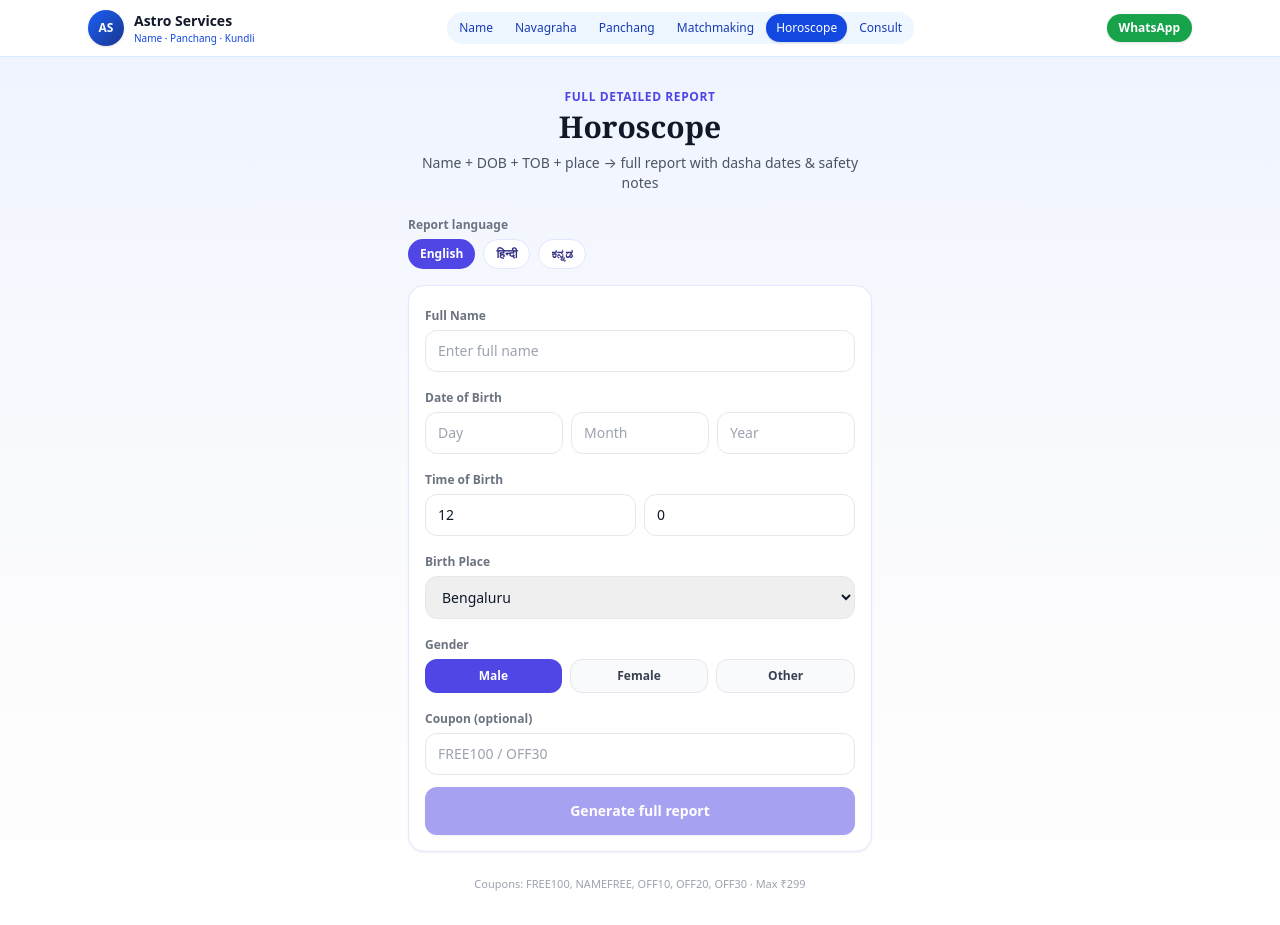
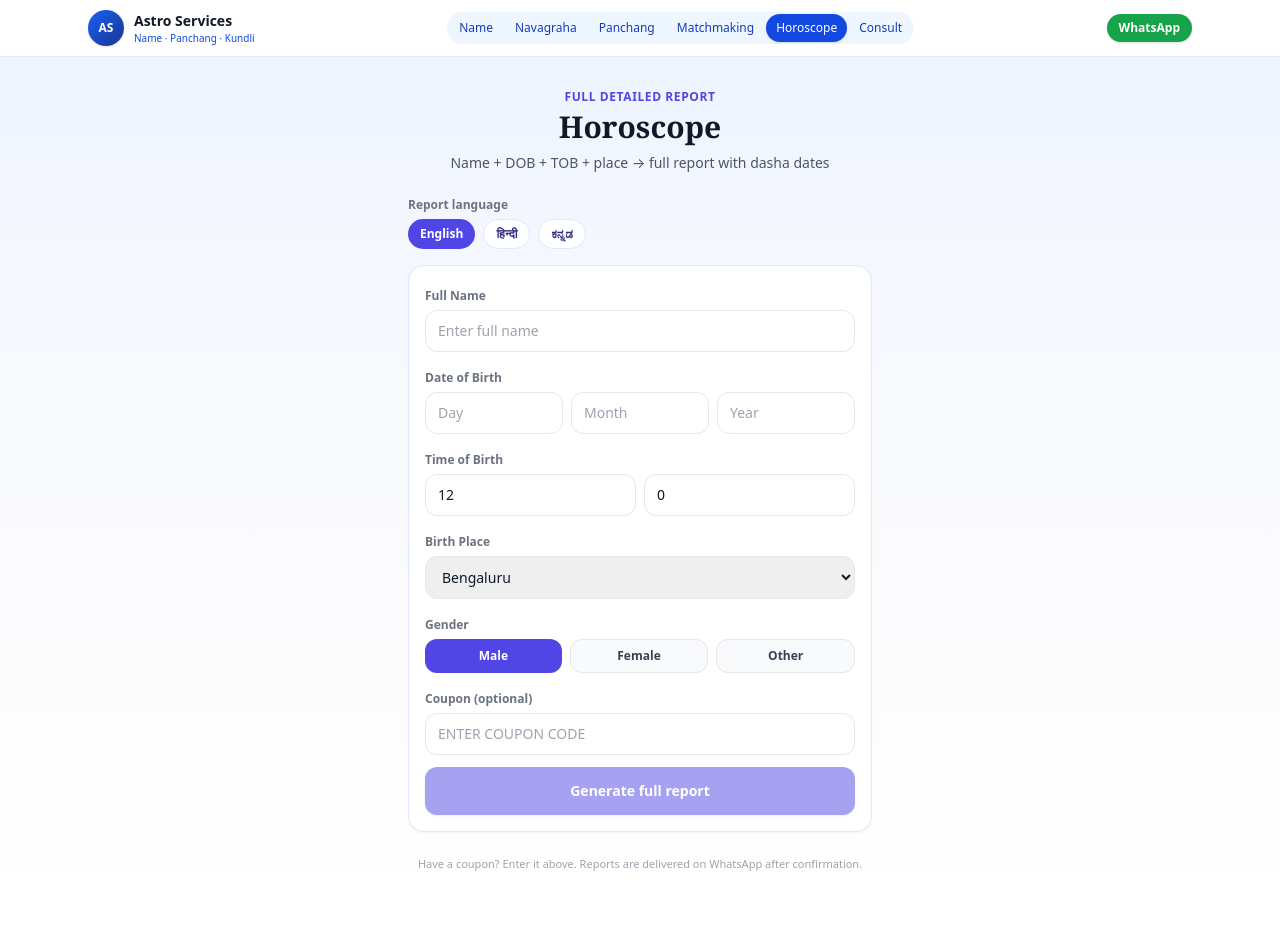
Before and after one commit to mohankumar31075-cyber/name-numerology-tool, a Next.js app: page /horoscope in a window 1280 px wide. Built offline with nearby package versions, Linux system fonts and the light colour scheme.

Commit message:
Hide public coupon codes from Horoscope and Result UI

```diff
--- a/src/app/horoscope/page.tsx
+++ b/src/app/horoscope/page.tsx
@@ -77,7 +77,7 @@ export default function HoroscopePage() {
         <div className="mb-6 text-center">
           <p className="text-xs font-semibold uppercase tracking-wider text-indigo-600">Full detailed report</p>
           <h1 className="mt-1 font-serif text-3xl font-bold text-gray-900">Horoscope</h1>
-          <p className="mt-2 text-sm text-gray-600">Name + DOB + TOB + place → full report with dasha dates &amp; safety notes</p>
+          <p className="mt-2 text-sm text-gray-600">Name + DOB + TOB + place → full report with dasha dates</p>
         </div>
 
         <div className="mb-4">
@@ -125,7 +125,7 @@ export default function HoroscopePage() {
           </div>
           <label className="block">
             <span className="text-xs font-semibold text-gray-500">Coupon (optional)</span>
-            <input value={coupon} onChange={(e) => setCoupon(e.target.value)} placeholder="FREE100 / OFF30" className="mt-1 w-full rounded-xl border border-gray-200 px-3 py-2.5 text-sm uppercase" />
+            <input value={coupon} onChange={(e) => setCoupon(e.target.value)} placeholder="Enter coupon code" className="mt-1 w-full rounded-xl border border-gray-200 px-3 py-2.5 text-sm uppercase" />
           </label>
           <button type="button" disabled={loading || !fullName || !day || !month || !year} onClick={() => generate(false)} className="w-full rounded-xl bg-indigo-600 py-3.5 text-sm font-semibold text-white shadow disabled:opacity-50">
             {loading ? "Generating…" : "Generate full report"}
@@ -143,14 +143,14 @@ export default function HoroscopePage() {
               City: {String(result.preview.city)} · Lang: {langLabel(lang)}<br />
               Dasha: {String(result.preview.dashaCurrent || "—")} ({String(result.preview.dashaCurrentFrom || "")} → {String(result.preview.dashaCurrentTo || "")})
             </p>
-            <p className="text-lg font-bold text-gray-900">{result.isFree ? "₹0 (FREE)" : `₹${result.price}`}</p>
+            <p className="text-lg font-bold text-gray-900">{result.isFree ? "Paid / Free unlocked" : `Amount: ₹${result.price}`}</p>
             {result.deliverFull ? (
-              <p className="text-xs text-emerald-700">Full report unlocked — includes dasha dates, remedies, gem/yantra safety</p>
+              <p className="text-xs text-emerald-700">Full report unlocked — ready to send on WhatsApp</p>
             ) : (
-              <p className="text-xs text-amber-700">Payment required. After payment use FREE100 to unlock full report.</p>
+              <p className="text-xs text-amber-700">After payment confirmation, unlock and send the full report on WhatsApp.</p>
             )}
             <button type="button" onClick={sendToWhatsApp} className="flex w-full items-center justify-center rounded-xl bg-green-600 py-3.5 text-sm font-semibold text-white">
-              {result.deliverFull ? "Send full report on WhatsApp →" : "Send order + payment request on WhatsApp →"}
+              {result.deliverFull ? "Send full report on WhatsApp →" : "Send order request on WhatsApp →"}
             </button>
             {result.deliverFull && result.whatsappText && (
               <details className="text-xs text-gray-500">
@@ -161,7 +161,7 @@ export default function HoroscopePage() {
           </div>
         )}
 
-        <p className="mt-6 text-center text-[11px] text-gray-400">Coupons: FREE100, NAMEFREE, OFF10, OFF20, OFF30 · Max ₹299</p>
+        <p className="mt-6 text-center text-[11px] text-gray-400">Have a coupon? Enter it above. Reports are delivered on WhatsApp after confirmation.</p>
       </main>
     </div>
   );
```
